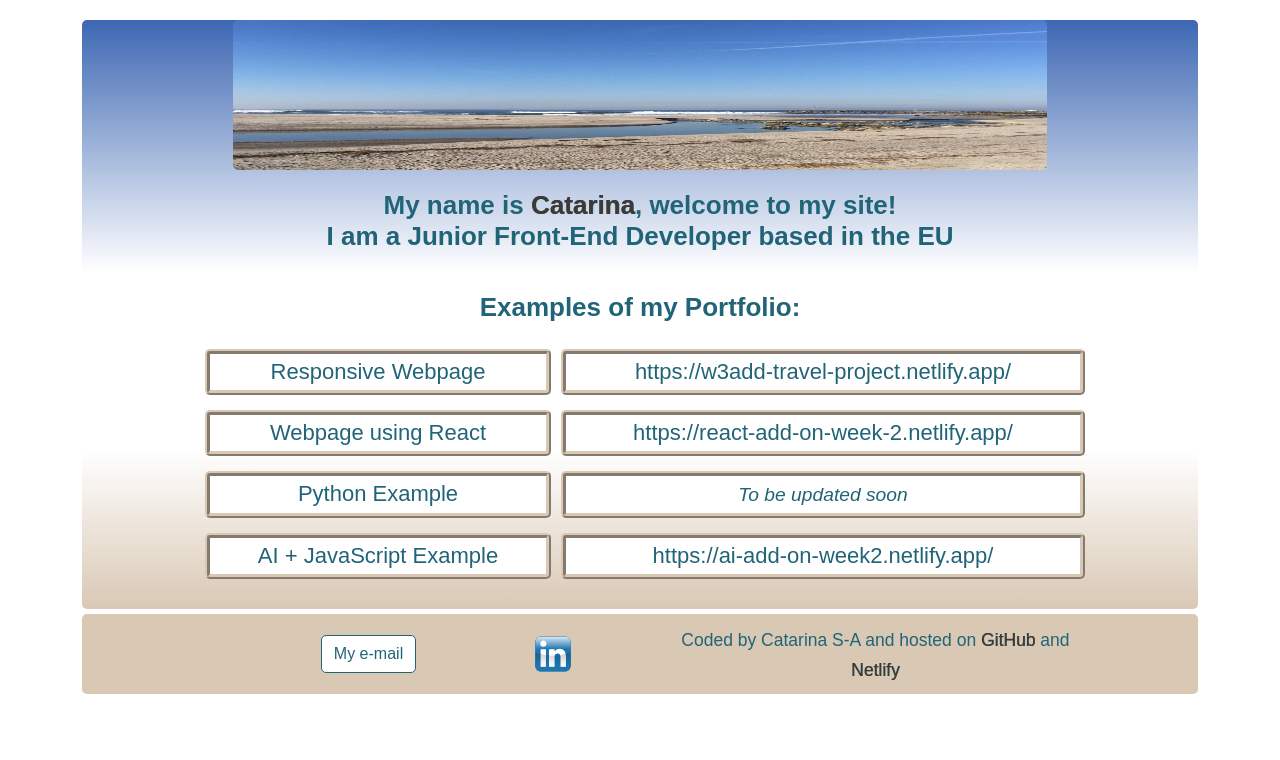
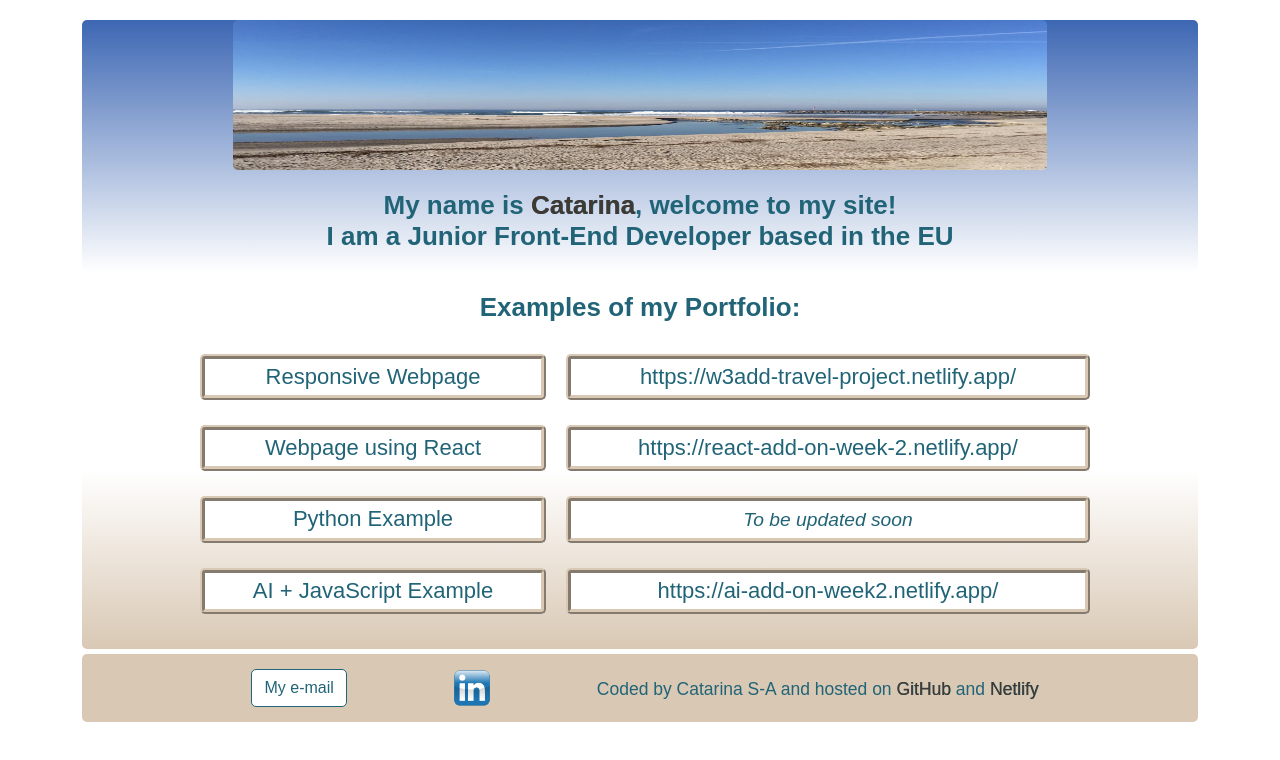
Before and after one commit to casakc/catarina-sa, a React (Create React App) app: page / in a window 1280 px wide. Shown: the top 760 px of the page. Built offline with nearby package versions, Linux system fonts and the light colour scheme.

Commit message:
CV added

```diff
--- a/src/App.js
+++ b/src/App.js
@@ -3,6 +3,7 @@ import './App.css';
 import 'bootstrap/dist/css/bootstrap.min.css';
 import AppMain from "./AppMain";
 import AppFooter from "./AppFooter";
+import cv from './assets/CV.pdf';
 
 
 function App() {
@@ -12,7 +13,7 @@ function App() {
         <img src={logo} className="App-logo" alt="Tranquil beach" title="Tranquil Beach" />
         <h1>
         My name is <a className="App-link"
-          href="https://www.shecodes.io/diplomas/5d2dcffa9d54e8a4028183357efaa97d"
+          href={cv}
           target="_blank"
           rel="noopener noreferrer" title="Please click to view my Junior Front-End Developer diploma">Catarina</a>, welcome to my site!<br/>I am a Junior Front-End Developer based in the EU
         </h1>
--- a/src/AppFooter.css
+++ b/src/AppFooter.css
@@ -34,6 +34,8 @@ align-items: center;
     height: 37.39px;
   }
 
+
+
 p {
     font-size: small;
     margin: 0px;
@@ -50,8 +52,9 @@ p {
 
 .col-1, .col-2, .col-5 {
     margin: 5px auto;
+    width: 100%;
+}
 
-}
     .btn {
         font-size: small;
         padding: 5px 15px;
@@ -61,6 +64,12 @@ p {
 @media (min-width: 576px) {
         .AppFooter p {
         font-size: 14px;
+        }
+
+        .col-1, .col-2, .col-5 {
+            margin: 5px auto;
+            width: 100%;
+
         }
         }
 
@@ -74,7 +83,11 @@ p {
         .AppFooter p {
         font-size: 18px;
         }
-        }
+
+        .col-1, .col-2, .col-5 {
+            margin: 5px auto;
+            width: auto;
+        }   }
 
 @media (min-width: 1200px) {
         .AppFooter p {
--- a/src/AppFooter.js
+++ b/src/AppFooter.js
@@ -21,7 +21,7 @@ export default function AppFooter(props) {
                         </button>
                     </div>
                     <div className="col-2">
-                        <img src={logoOne} alt="LinkedIn logo" title="LinkedIn logo" className="col-2-img img-fluid" />
+                        <img src={logoOne} alt="LinkedIn logo" title="LinkedIn logo" className="col-2-img img-fluid deactivated-link" />
                     </div>
                     <div className="col-5">
                         <p><small>Coded by Catarina S-A and hosted on <a className="App-link"
--- a/src/AppMain.css
+++ b/src/AppMain.css
@@ -3,6 +3,7 @@ background: linear-gradient(white, white, #d9c8b4);
     border-radius: 5px;
     padding-bottom: 20px;
     margin: 20px auto 5px auto;
+
 }
 
 .Intro h2 {
@@ -12,11 +13,16 @@ margin: 20px auto;
 }
 
 .row {
+    display: flex;
+    flex-wrap: wrap;
+    justify-content: center;
     margin: 5px 5px;
 }
 
 .col-4, .col-6 {
     padding: 5px 5px;
+    box-sizing: border-box;
+    margin: 5px;
 }
 
 .col-4 h3, .col-6 h3 {
@@ -52,6 +58,11 @@ font-size: 14px;
     .row {
         flex-direction: column;
     }
+
+    .col-4, .col-6 {
+        flex: 1 1 100%;
+        max-width: 100%;
+    }
 }
 
 @media (min-width: 576px) {
@@ -64,8 +75,6 @@ font-size: 16px;
     }
 }
 
-
-
 @media (min-width: 768px) {
     .Intro h2 {
         font-size: 20px;
@@ -75,9 +84,6 @@ font-size: 16px;
         font-size: 18px;
     }
 }
-
-
-
 
 @media (min-width: 992px) {
     .Intro h2 {
```
Also changed, not shown: 1 other file (tests, documents, lock files or other folders). Lines whose indentation alone changed are shown as unchanged.
